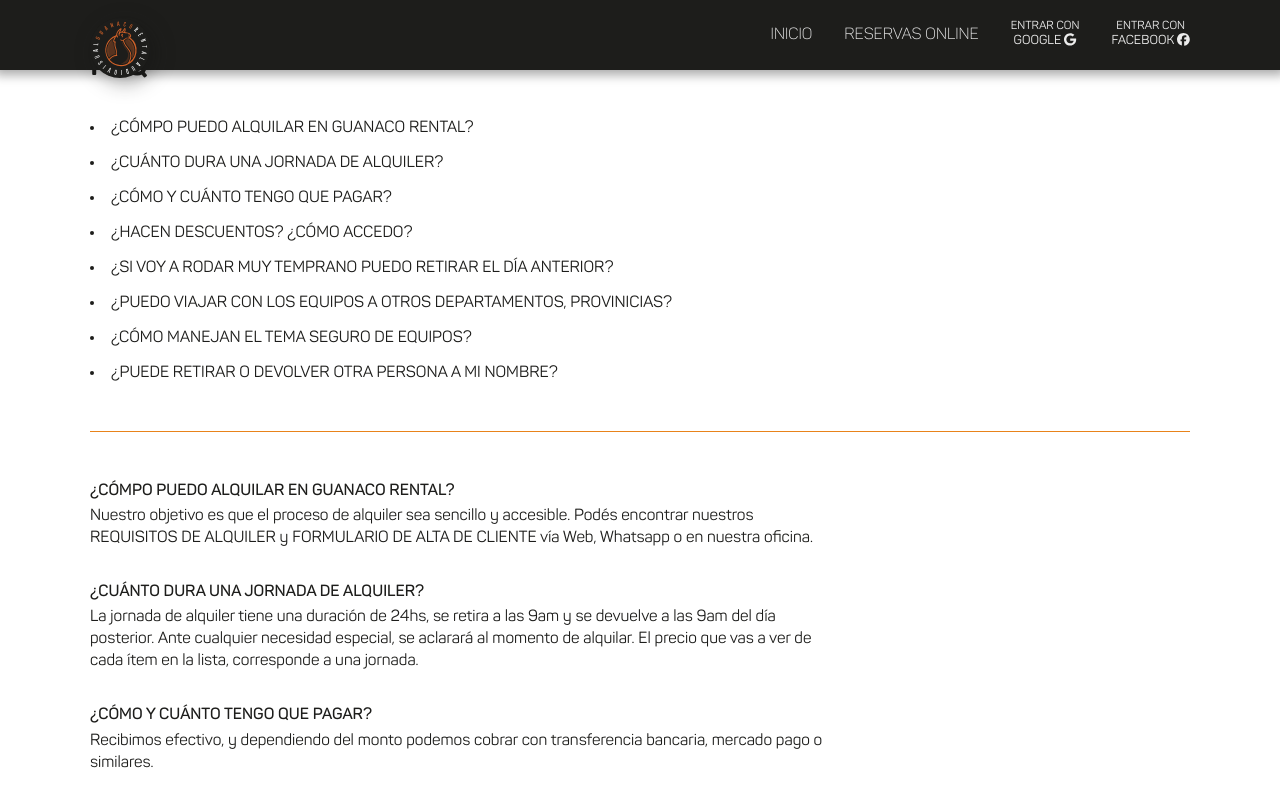
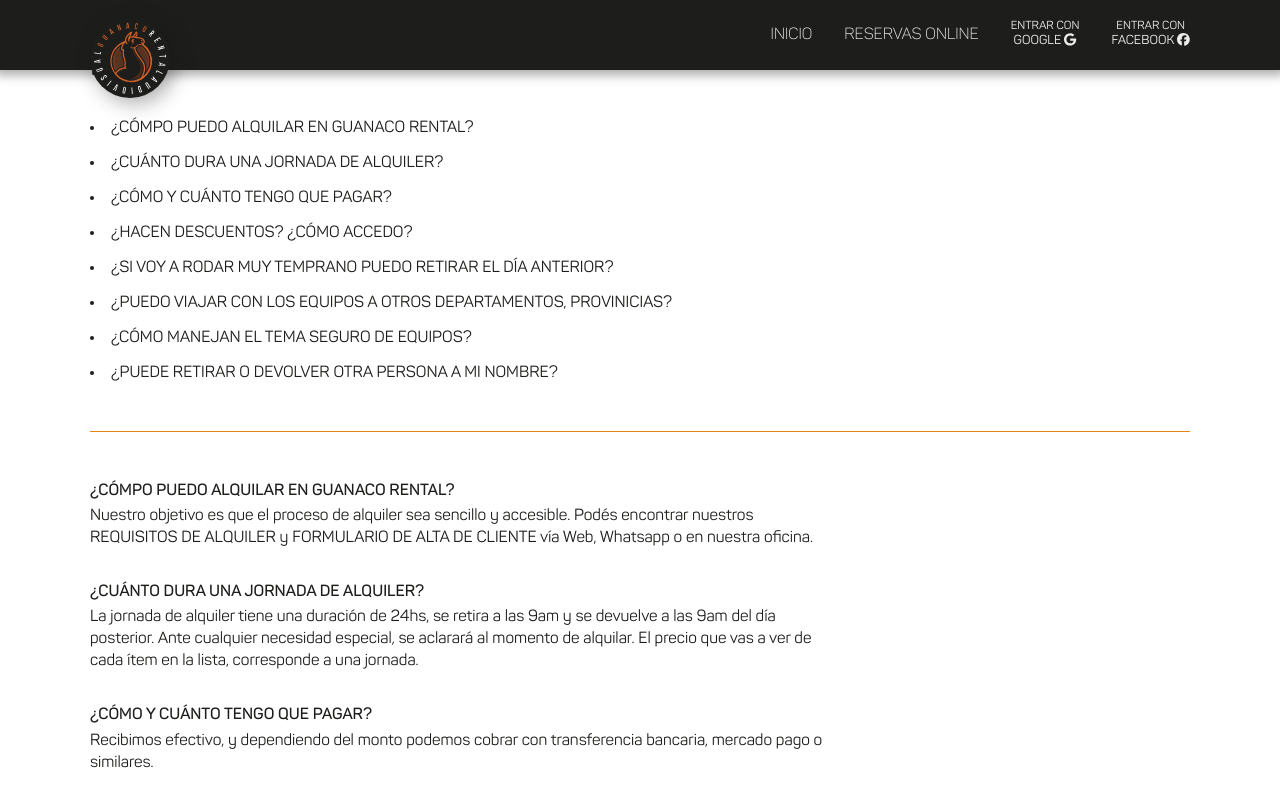
Before and after one commit to Facupelli/guanaco-rental, a Next.js app in the folder guanaco-rental/: page /faq in a window 1280 px wide. Shown: the top 800 px of the page. Built offline with nearby package versions, Linux system fonts and the light colour scheme; no server answers.

Commit message:
nav logo fix try1

```diff
--- a/guanaco-rental/components/Nav/Nav.js
+++ b/guanaco-rental/components/Nav/Nav.js
@@ -39,14 +39,14 @@ export default function Nav({ setShowCart, cartPage, route, role }) {
       <nav className={s.nav_container}>
         <Link href="/book">
           <div className={s.logo_container}>
-            <Image
-              src="/guanaco-rental-logo.svg"
-              alt="guanaco-logo"
-              width={60}
-              height={60}
-              layout="intrinsic"
-              objectFit="contain"
-            />
+            <div>
+              <Image
+                src="/guanaco-rental-logo.svg"
+                alt="guanaco-logo"
+                layout="fill"
+                objectFit="contain"
+              />
+            </div>
           </div>
         </Link>
         {route !== "home" && (
--- a/guanaco-rental/components/Nav/Nav.module.scss
+++ b/guanaco-rental/components/Nav/Nav.module.scss
@@ -1,6 +1,6 @@
 @import "../../styles/app.scss";
 
-.icon{
+.icon {
   width: 16px;
   height: 16px;
 }
@@ -23,6 +23,12 @@
     z-index: 10;
     filter: drop-shadow(5px 5px 10px rgba(17, 17, 17, 0.356));
     cursor: pointer;
+
+    > div {
+      position: relative;
+      width: 80px;
+      height: 80px;
+    }
   }
 
   ul {
@@ -40,11 +46,11 @@
       gap: 0.5rem;
     }
 
-    .link_icon_google{
-      font-size: .8em;
+    .link_icon_google {
+      font-size: 0.8em;
 
-      >p:first-child{
-        font-size: .9em;
+      > p:first-child {
+        font-size: 0.9em;
       }
     }
 
@@ -110,8 +116,11 @@
     .logo_container {
       margin-right: auto;
       position: static;
-      width: 60px;
-      height: 60px;
+
+      > div {
+        width: 60px;
+        height: 60px;
+      }
     }
 
     .icon_container,
@@ -124,7 +133,8 @@
       border: none;
     }
 
-    .cart_icon, .bars_icon {
+    .cart_icon,
+    .bars_icon {
       color: $m-white;
       width: 25px;
       height: 25px;
```
